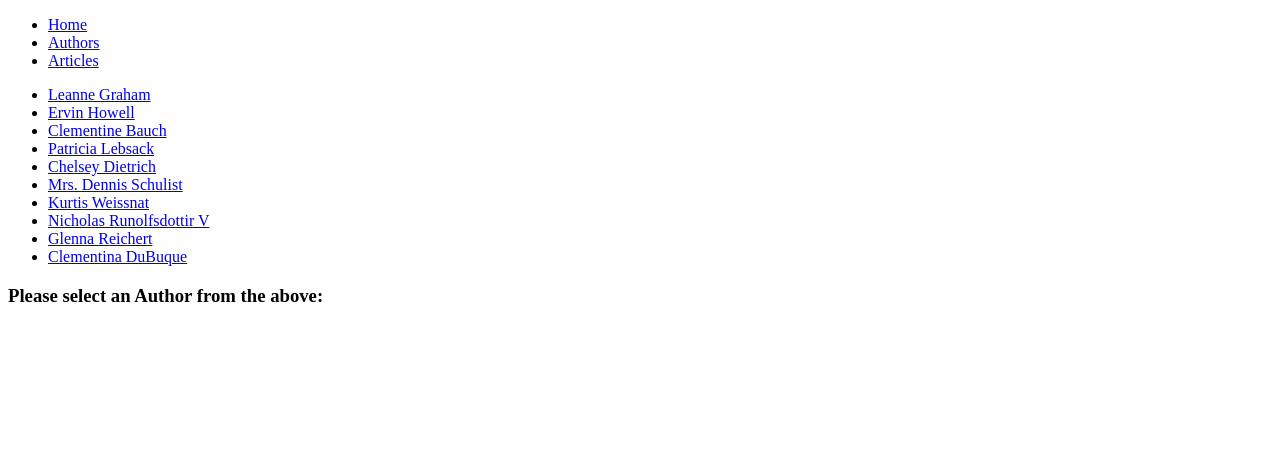
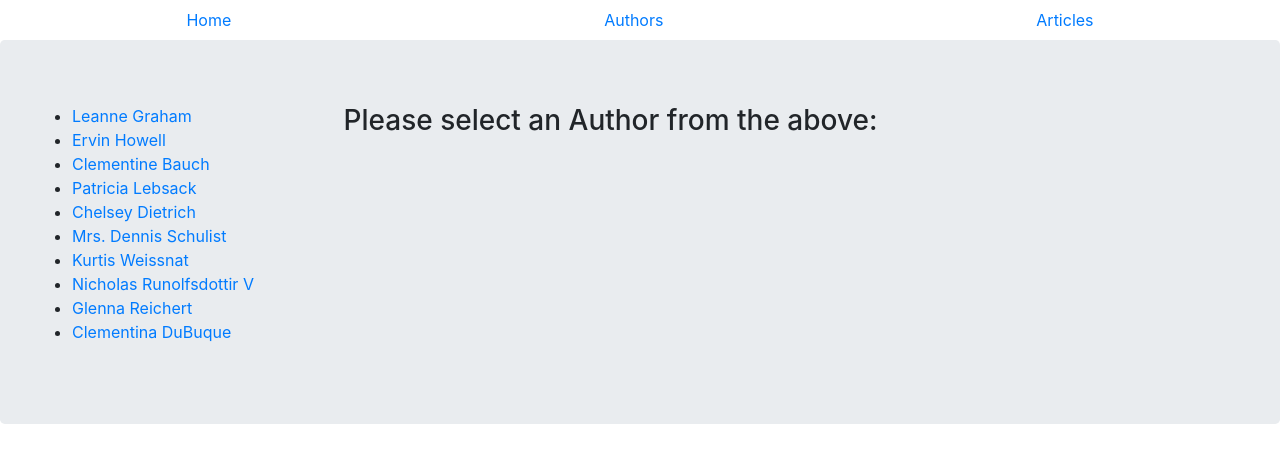
Before and after one commit to NdauwaRafael/React-Blog, a React (Create React App) app: page /authors in a window 1280 px wide. Shown: the top 462 px of the page. Built offline with nearby package versions, Linux system fonts and the light colour scheme; data requests are answered from the project's data file.

Commit message:
add bootstrap to style diffent navigations and cards

```diff
--- a/package.json
+++ b/package.json
@@ -3,6 +3,9 @@
   "version": "0.1.0",
   "private": true,
   "dependencies": {
+    "bootstrap": "^4.1.3",
+    "jquery": "^3.3.1",
+    "popper.js": "^1.14.6",
     "react": "^16.6.3",
     "react-dom": "^16.6.3",
     "react-router-dom": "^4.3.1",
--- a/src/Components/App.js
+++ b/src/Components/App.js
@@ -16,23 +16,25 @@ export default class extends Component {
         return (
             <BrowserRouter>
                 <Fragment>
-                    <ul>
-                        <li>
-                            <Link to="/">Home</Link>
+                    <ul className="nav nav-pills nav-fill">
+                        <li className="nav-item">
+                            <Link className="nav-link" to="/">Home</Link>
                         </li>
-                        <li>
-                            <Link to="/authors">Authors</Link>
+                        <li className="nav-item">
+                            <Link className="nav-link" to="/authors">Authors</Link>
                         </li>
-                        <li>
-                            <Link to="/articles">Articles</Link>
+                        <li className="nav-item">
+                            <Link className="nav-link" to="/articles">Articles</Link>
                         </li>
                     </ul>
+                    <div className="jumbotron">
                         <Switch>
                             <Route exact path="/"/>
                             <Route   path="/authors" render={props=><Authors {...props} authors={authors} />}/>
                             <Route  path="/articles"/>
                             <Route render={()=><div><h3>Not Found</h3></div>}/>
                         </Switch>
+                    </div>
                 </Fragment>
             </BrowserRouter>
 
--- a/src/Components/Authors/Author/index.js
+++ b/src/Components/Authors/Author/index.js
@@ -7,12 +7,27 @@ import React, {Fragment} from 'react';
 export default props =>
 
     <Fragment>
-        <h1>{props.name}</h1>
-        <h3>{props.username}</h3>
-        <p>{props.phone}</p>
-        <small>{props.website}</small>
-        {
-            props.picture ? <img src={props.picture.medium} alt=""/> : ''
-        }
 
+        <div className="card col-lg-4" >
+            {
+                props.picture ? <img className="card-img-top col-lg-8" src={props.picture.large} alt=""/> : ''
+            }
+
+            <div className="card-body">
+                <h5 className="card-title">{props.name}</h5>
+                <p className="card-text">
+                    <h2>{props.username}</h2>
+                </p>
+            </div>
+
+            <ul className="list-group list-group-flush">
+                <li className="list-group-item">{props.email}</li>
+                <li className="list-group-item">{props.phone}</li>
+            </ul>
+
+            <div className="card-body">
+                <a href="#" className="card-link">{props.website}</a>
+            </div>
+
+        </div>
     </Fragment>
--- a/src/Components/Authors/index.js
+++ b/src/Components/Authors/index.js
@@ -8,6 +8,8 @@ import Author from './Author/index';
 
 export default ({match: {url}, authors}) =>
     <Fragment>
+        <div className="row">
+            <div className="col-3">
                 <ul>
                     {authors.map(author =>
                         <li key={author.id}>
@@ -15,9 +17,14 @@ export default ({match: {url}, authors}) =>
                         </li>
                     )}
                 </ul>
+            </div>
+            <div className="col-9">
                 <Switch>
                     <Route exact  path={url} render={()=> <div><h3>Please select an Author from the above:</h3></div>} />
                     <Route path={`${url}/:authorId`} render={({match})=> <Author  {...authors.find(author => author.id === parseInt(match.params.authorId))}/>}/>
                     <Route render={()=><div><h3>Not found</h3></div>}/>
                 </Switch>
+            </div>
+        </div>
+
     </Fragment>
--- a/src/index.js
+++ b/src/index.js
@@ -1,3 +1,8 @@
+import 'bootstrap/dist/css/bootstrap.min.css';
+import $ from 'jquery';
+import Popper from 'popper.js';
+import 'bootstrap/dist/js/bootstrap.bundle.min';
+
 import React from 'react';
 import ReactDOM from 'react-dom';
 import App from './Components/App';
```
Also changed, not shown: 1 other file (tests, documents, lock files or other folders). Lines whose indentation alone changed are shown as unchanged.
